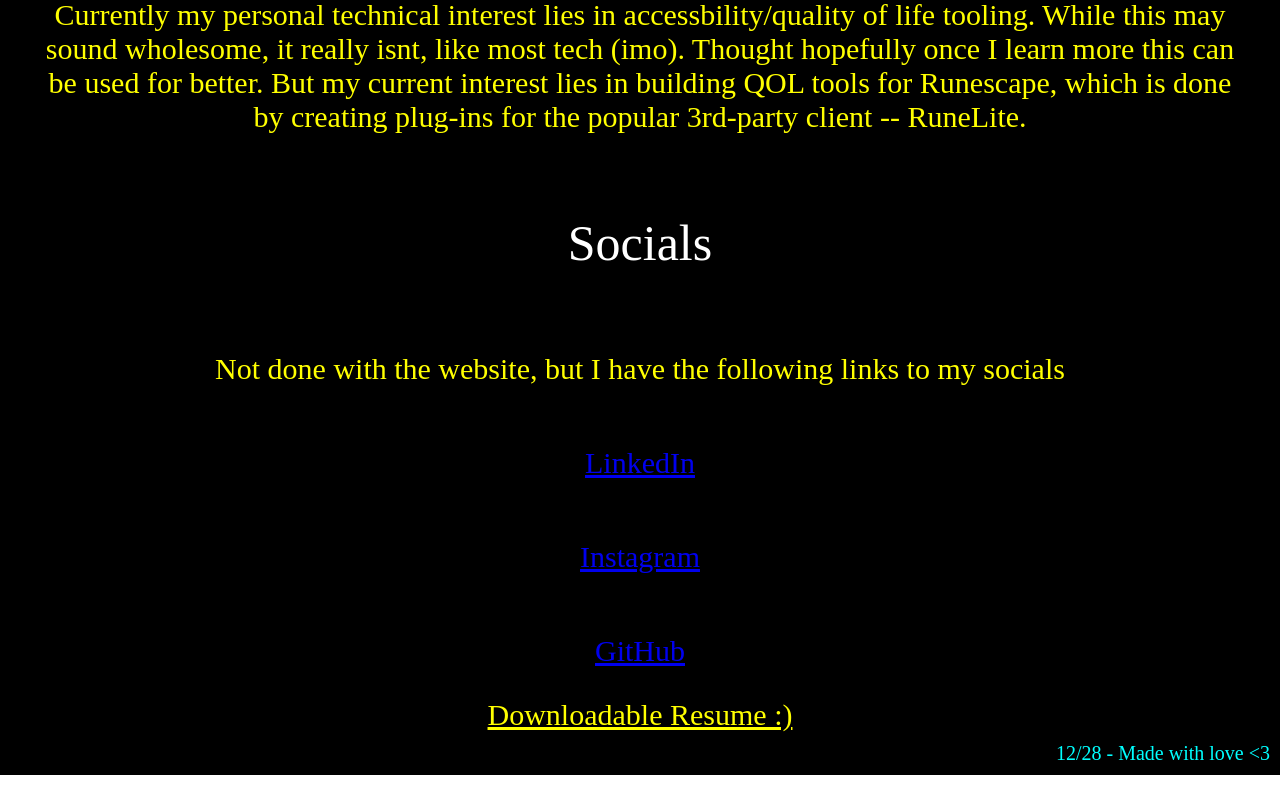
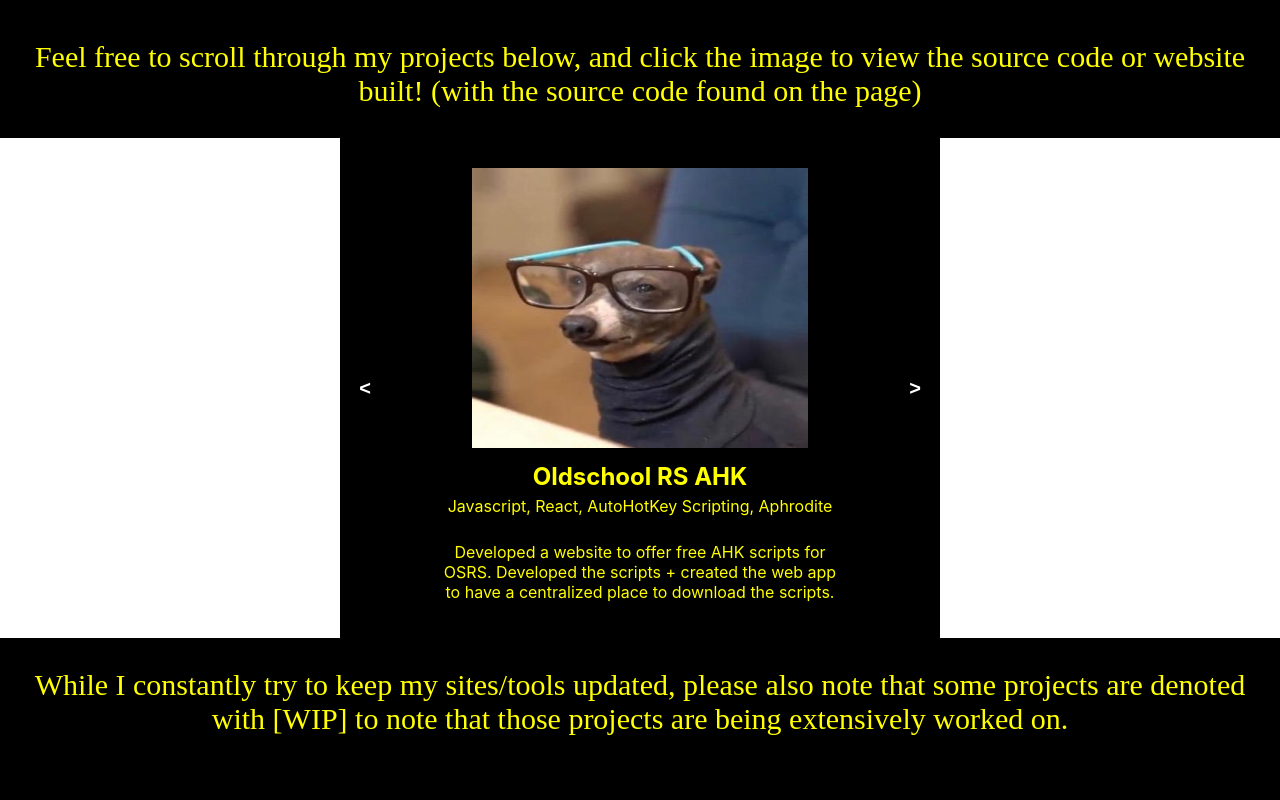
Before and after one commit to EIIis/personal-site, a React (Create React App) app: page / in a window 1280 px wide. Shown: the part 2980-3780 px from the top of the page. Before the commit the page ends 3755 px from the top, so only its background shows below. Built offline with nearby package versions, Linux system fonts and the light colour scheme; a web font is replaced by a local one.

Commit message:
added carousel (incomplete) w/ placeholder

```diff
--- /dev/null
+++ b/src/components/Carousel.js
@@ -0,0 +1,102 @@
+import React, { useState } from 'react';
+import { StyleSheet, css } from 'aphrodite';
+import Color from '../util/Color';
+
+function Carousel({ items }) {
+  const [currentIndex, setCurrentIndex] = useState(0);
+
+  const nextItem = () => {
+    setCurrentIndex((prevIndex) => (prevIndex + 1) % items.length);
+  };
+
+
+
+  const prevItem = () => {
+    setCurrentIndex((prevIndex) => (prevIndex - 1 + items.length) % items.length);
+  };
+
+
+  return (
+    <div className={css(styles.container)}>
+      <button className={css(styles.arrow, styles.leftArrow)} onClick={prevItem}>&lt;</button>
+      <div className={css(styles.carouselItem)}>
+        {/* Optional to add hyperlink to an image */}
+        <a href={items[currentIndex].link} target="_blank" rel="noopener noreferrer">
+          <img className={css(styles.img)} src={items[currentIndex].image} alt={`carousel-${currentIndex}`} />
+        </a>
+        <h3 className={css(styles.title)}>{items[currentIndex].title}</h3>
+        <p className={css(styles.tools)}>{items[currentIndex].tools}</p>
+        <p className={css(styles.caption)}>{items[currentIndex].caption}</p>
+      </div>
+      <button className={css(styles.arrow, styles.rightArrow)} onClick={nextItem}> &gt; </button>
+    </div>
+  );
+}
+
+const styles = StyleSheet.create({
+  container: {
+    maxWidth: '600px',
+    maxHeight: '700px',
+    margin: 'auto',
+    position: 'relative',
+    background: Color.black
+  },
+  carouselItem: {
+    display: 'flex',
+    flexDirection: 'column',
+    alignItems: 'center',
+    justifyContent: 'center',
+    overflow: 'hidden',
+    textAlign: 'center',
+    position: 'relative',
+    width: '400px',
+    height: '500px',
+    margin: 'auto',
+  },
+
+  img: {
+    height: '280px',
+    width: '336px',
+    padding: '10px',
+  },
+  title: {
+    color: Color.runescapeYellow,
+    fontSize: '1.5em',
+    margin: '0',
+  },
+  tools: {
+    color: Color.runescapeYellow,
+    marginTop: '5px',
+  },
+  caption: {
+    color: Color.runescapeYellow,
+    marginTop: '10px',
+  },
+  arrow: {
+    fontSize: '20px',
+    fontWeight: 'bold',
+    backgroundColor: Color.black,
+    color: Color.white,
+    border: 'none',
+    padding: '10px',
+    cursor: 'pointer',
+    position: 'absolute',
+    top: '50%',
+    width: '50px',
+    transform: 'translateY(-50%)',
+  },
+
+  leftArrow: {
+    left: '0',
+
+  },
+
+  rightArrow: {
+    right: '0',
+
+  },
+
+
+});
+
+export default Carousel;
--- a/src/pages/Temp.js
+++ b/src/pages/Temp.js
@@ -5,29 +5,60 @@
 import HyperParagraph from '../components/HyperParagraph';
 import DownloadLink from '../components/DownloadLink';
 import LowBanner from '../components/LowBanner';
+import Carousel from '../components/Carousel';
 
 import expediaImage from '../assets/ExpediaGroup.png'
 import hiverndImage from '../assets/HiveRnD.png'
 import workdayImage from '../assets/Workday.png'
 import amazonImage from '../assets/AmazonInvert.png'
 import mcdcImage from '../assets/MCDC.png'
+import placeholder from '../assets/dawg.jpeg'
 import resume from '../assets/Ellis_Alcantara.pdf'
 
-function DevBox() {
+// Placeholders images for my projects
+const carouselItems = [
+  {
+    image: placeholder,
+    link: 'https://eiiis.github.io/ahk/',
+    title: 'Oldschool RS AHK',
+    tools: 'Javascript, React, AutoHotKey Scripting, Aphrodite',
+    caption: 'Developed a website to offer free AHK scripts for OSRS. Developed the scripts + created the web app to have a centralized place to download the scripts.',
+  },
+  {
+    image: placeholder,
+    link: 'https://eiiis.github.io/thelab/',
+    title: 'TheLab Plugins [WIP]',
+    tools: 'Java, Javascript, React, Aphrodite',
+    caption: 'Developed a website to offer free side-loaded plug-ins for RuneLite. Developed the plug-ins myself utilizing Java.',
+  },
+  {
+    image: placeholder,
+    link: 'https://github.com/EIIis',
+    title: 'Personal Portfolio Site',
+    tools: 'Javascript, React, Aphrodite, AWS - S3 Buckets, CodeBuilder, CodePipeline, Route53, and CloudFront',
+    caption: 'The website you\'re on right now! Built to show personality + projects :)',
+  },
+  {
+    image: placeholder,
+    link: 'https://github.com/EIIis/sTTats',
+    title: 'sTaTTs [WIP]',
+    tools: '🤫🤫🤫',
+    caption: '🤫This is a big project, work is still needed but feel free to look at the code🤫',
+  },
+];
+
+function Temp() {
     return (
       <div>
+
+        {/* About Me Section */}
         <Header/>
         <Subheader title="About Me!" />
-        <Paragraph text="Hi, my name is Ellis Alcantara Martinez! Born and raised in Alabama 🤠 I'm currently studying computer science
-         at the University of Alabama at Birmingham! My technical background include being a software engineer intern, software qa engineer intern, and technical program manager intern!
-         I'm super excited to try out as many roles as possible while young and still early in my career!"/>
+        <Paragraph text="Hi, my name is Ellis Alcantara Martinez! Born and raised in Alabama 🤠 I'm currently studying computer science at the University of Alabama at Birmingham! My technical background include being a software engineer intern, software qa engineer intern, and technical program manager intern! I'm super excited to try out as many roles as possible while young and still early in my career!"/>
+        <Paragraph text="Outside of academic/work related stuff, I have a few hobbies. I love listening to music, enjoy playing games, both irl sport and video games. Some of my favorites include Old School Runescape (I finally maxed my main account!), FIFA, some Civ 5/6, and CS:GO. I also enjoy playing soccer, have started going back to the gym, and also enjoy clubbing occasionally ;)! All in all, I really enjoy hanging out with friends and just having fun and trying new things."/>
+        <Paragraph text="While I enjoy having fun, I'm also very passionate about increasing diversity within the tech field. Please feel free to reach out to me if you're an under-represented student within technology, I would love to share some very useful resources that have helped me."/>
 
-         <Paragraph text="Outside of academic/work related stuff, I have a few hobbies. I love listening to music, enjoy playing games, both irl sport and video games. Some of my favorites include Old School Runescape (I finally maxed my main account!), FIFA, some Civ 5/6, and CS:GO. I also enjoy playing soccer, have started going back to the gym, and also enjoy
-         clubbing occasionally ;)! All in all, I really enjoy hanging out with friends and just having fun and trying new things."/>
-
-        <Paragraph text="While I enjoy having fun, I'm also very passionate about increasing diversity within the tech field. Please feel free to
-         reach out to me if you're an under-represented student within technology, I would love to share some very useful resources that have helped me."/>
-
+        {/* Experiences Section */}
         <Subheader title="Experiences" />
         <ImageParagraph
         myImage={workdayImage}
@@ -60,31 +91,25 @@
          'My first ever internship :)! Working here I focused on developing the frontend of the website. Utilized a lot of JavaScript and React here in order to build out a responsive, dynamic website. Mostly built out webpages, such as the information page, login page, and a few others, as well as fixing the occasional UI issue.']}
         />
 
-        <Subheader title="Selected Projects/Technical Interest" />
-        <Paragraph text="None."/>
-        <Paragraph text="JK, I'll add projects very soon, but in the meantime, you can check my GitHub for outdated work :p "/>
-        <Paragraph text="Currently my personal technical interest lies in accessbility/quality of life tooling. While this may sound wholesome, it really isnt, like most tech (imo).
-        Thought hopefully once I learn more this can be used for better. But my current interest lies in building QOL tools for Runescape, which is done by creating plug-ins for
-        the popular 3rd-party client -- RuneLite."/>
+        {/* Selected Projects + Technical Interest Section */}
+        <Subheader title="Technical Interest and Selected Projects" />
+        <Paragraph text="Currently my personal technical interest lies in accessbility/quality of life tooling. While this may sound wholesome, it really isnt, like most tech (imo). Thought hopefully once I learn more this can be used for better uses. But my current interest lies in building QOL tools for Runescape, which is done by creating plug-ins for the popular 3rd-party client -- RuneLite and forked alternatives of RuneLite."/>
+        <Paragraph text="Feel free to scroll through my projects below, and click the image to view the source code or website built! (with the source code found on the page)"/>
+        <Carousel items={carouselItems} />
+        <Paragraph text="While I constantly try to keep my sites/tools updated, please also note that some projects are denoted with [WIP] to note that those projects are being extensively worked on."/>
 
 
+        {/* Socials Section + Resume*/}
         <Subheader title="Socials" />
         <Paragraph text="Not done with the website, but I have the following links to my socials"/>
         <HyperParagraph text="<a href='https://www.linkedin.com/in/ellis-alcantara/' target='_blank' rel='noopener noreferrer'>LinkedIn</a>" />
         <HyperParagraph text="<a href='https://www.instagram.com/rs.ellis/' target='_blank' rel='noopener noreferrer'>Instagram</a>" />
         <HyperParagraph text="<a href='https://github.com/EIIis/' target='_blank' rel='noopener noreferrer'>GitHub</a>" />
-        <DownloadLink
-        fileUrl={resume}
-        fileName="EllisAlcantara.pdf"
-        text="Downloadable Resume :)"
-        />
+        <DownloadLink fileUrl={resume} fileName="EllisAlcantara.pdf" text="Downloadable Resume :)" />
 
-        <LowBanner title="12/28 - Made with love <3"/>
-
-
-
+        <LowBanner title="2/16 - Made with love <3"/>
       </div>
     );
   }
 
-export default DevBox;
+export default Temp;
```
Also changed, not shown: src/assets/dawg.jpeg (added).
